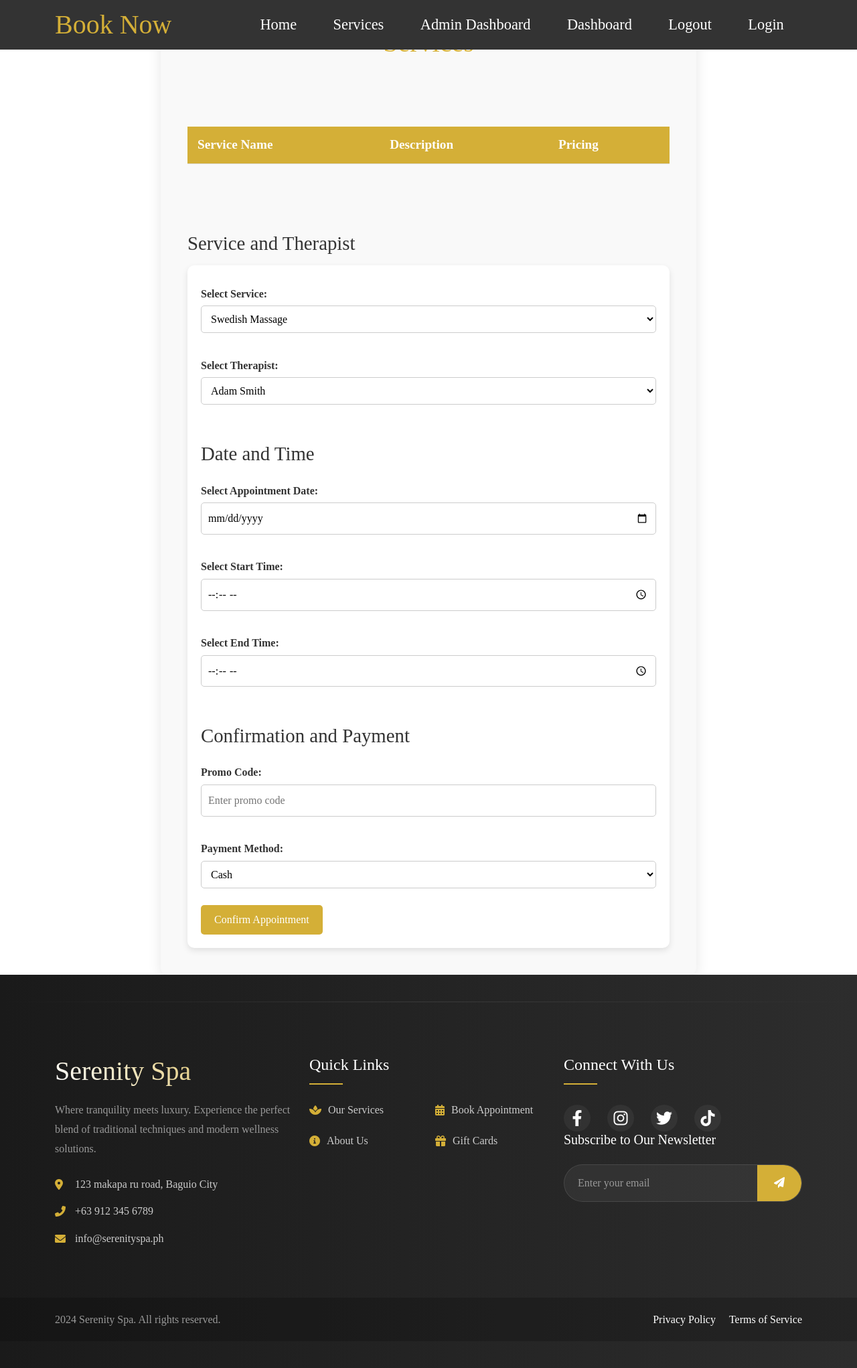
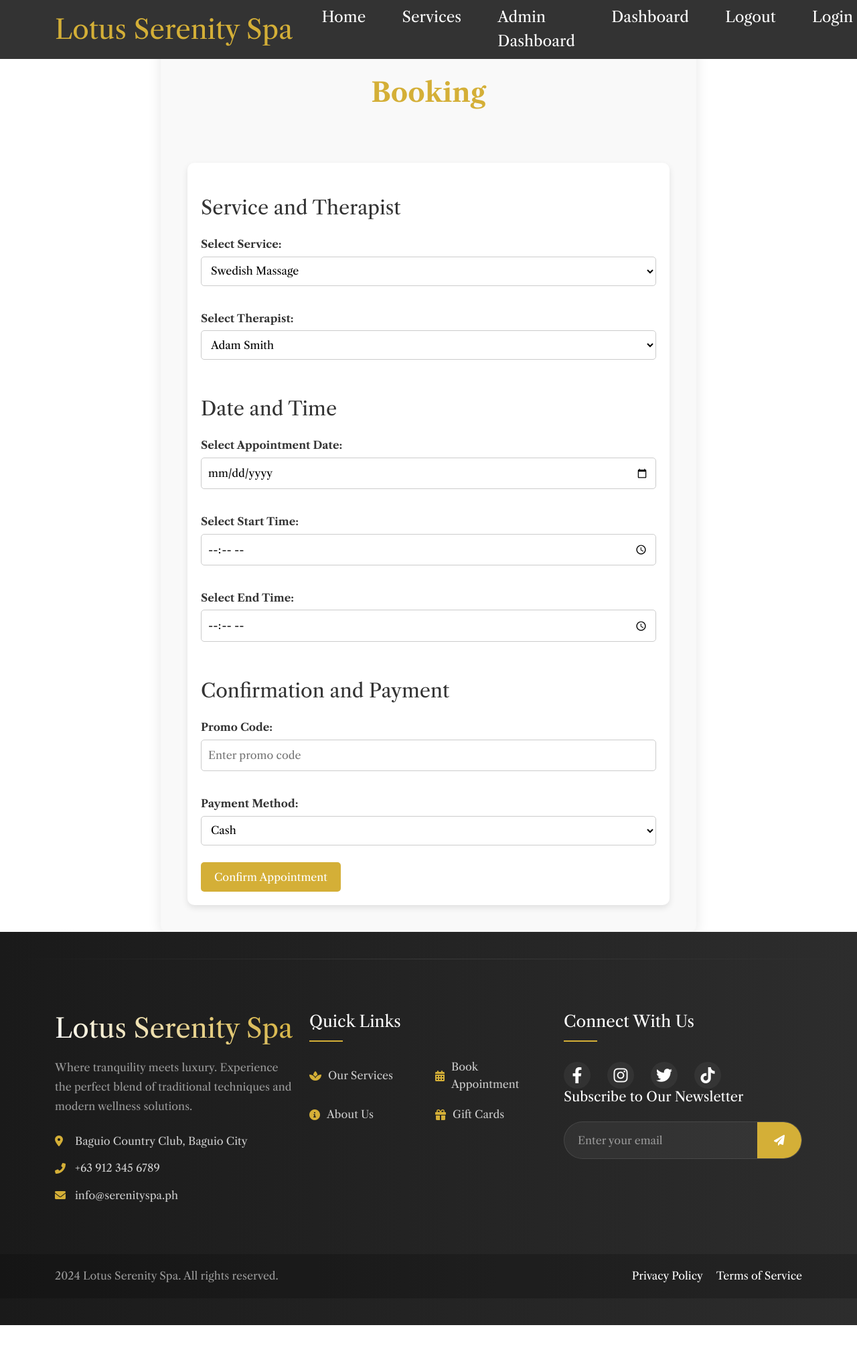
Before and after one commit to Ros-Salazar/3JFinalProj, a PHP site: page /booking.php in a window 1280 px wide. Shown: the whole page at 67% size. After the commit the page ends 1978 px from the top, so only its background shows below. Run offline with PHP 8.4, Linux system fonts and the light colour scheme; data comes from the database, SQL or seed files in the repository; lists and menus that the app fills with data are empty; some web fonts are replaced.

Commit message:
Changed font and removed the service table

```diff
--- a/booking.php
+++ b/booking.php
@@ -10,8 +10,10 @@
     <link href="css/styles.css" rel="stylesheet">
     <!-- Font Awesome -->
     <link rel="stylesheet" href="https://cdnjs.cloudflare.com/ajax/libs/font-awesome/6.0.0/css/all.min.css">
-    <!-- Manhattan Font -->
-    <link href="https://fonts.cdnfonts.com/css/manhattan-darling" rel="stylesheet">
+    <!-- Libre Caslon Text Font -->
+    <link rel="preconnect" href="https://fonts.googleapis.com">
+    <link rel="preconnect" href="https://fonts.gstatic.com" crossorigin>
+    <link href="https://fonts.googleapis.com/css2?family=Libre+Caslon+Text:wght@400;700&display=swap" rel="stylesheet">
 
     <link rel="icon" type="image/png" href="images/logo_favicon.png">
     <!-- For Apple devices -->
@@ -26,7 +28,7 @@
   <!-- Navigation -->
   <nav class="navbar navbar-expand-lg booking-navbar">
         <div class="container">
-            <a class="navbar-brand" href="#">Book Now</a>
+            <a class="navbar-brand" href="#">Lotus Serenity Spa</a>
             <button class="navbar-toggler" type="button" data-bs-toggle="collapse" data-bs-target="#navbarNav">
                 <span class="navbar-toggler-icon"></span>
             </button>
@@ -58,21 +60,21 @@
 
     <!-- Display services -->
     <div class="booking-container">
-        <h2 class="booking-title">Services</h2>
+        <div class="text-center mb-5">
+            <br>
+        </div>
+        <h2 class="booking-title">Booking</h2>
 
-        <br> <br>
-
-        <table class="table booking-table styled-table">
+        <!-- <table class="table booking-table styled-table">
             <thead>
                 <tr>
-                    <th>Service Name</th>
+                    <th>Service</th>
                     <th>Description</th>
                     <th>Pricing</th>
                 </tr>
             </thead>
             <tbody>
                 <?php
-                /*
                   // Connect to database
                   include "database.php";
                   // Get services
@@ -89,15 +91,14 @@
                   } else {
                       echo "<tr><td colspan='3'>No Services</td></tr>";
                   };
-                */?>
+                ?>
             </tbody>
-        </table>
+        </table> -->
 
         <br> <br>
 
-        <h3 class="booking-subtitle">Service and Therapist</h3>
-
         <form action="<?php $_SERVER['PHP_SELF'] ?>" method="post" class="booking-form">
+            <h3 class="booking-subtitle">Service and Therapist</h3>
             <label for="service">Select Service:</label>
             <select name="service_id" id="service_id" class="animated-dropdown" required>
                 <optgroup label="Services"></optgroup>
@@ -172,12 +173,12 @@
                     <!-- Contact Info -->
                     <div class="col-lg-4">
                         <div class="footer-info">
-                            <h3 class="brand-name">Serenity Spa</h3>
+                            <h3 class="brand-name">Lotus Serenity Spa</h3>
                             <p class="footer-desc">Where tranquility meets luxury. Experience the perfect blend of traditional techniques and modern wellness solutions.</p>
                             <div class="contact-info">
                                 <div class="contact-item">
                                     <i class="fas fa-map-marker-alt"></i>
-                                    <span>123 makapa ru road, Baguio City</span>
+                                    <span>Baguio Country Club, Baguio City</span>
                                 </div>
                                 <div class="contact-item">
                                     <i class="fas fa-phone-alt"></i>
@@ -255,7 +256,7 @@
             <div class="container">
                 <div class="row align-items-center">
                     <div class="col-md-6">
-                        <p class="copyright"> 2024 Serenity Spa. All rights reserved.</p>
+                        <p class="copyright"> 2024 Lotus Serenity Spa. All rights reserved.</p>
                     </div>
                     <div class="col-md-6">
                         <div class="footer-links">
--- a/css/styles.css
+++ b/css/styles.css
@@ -1,6 +1,7 @@
 /* General Styles */
 body, th,tr {
-    font-family: 'Manhattan Darling', serif;
+    font-family: 'Libre Caslon Text', serif;
+    font-size: 1rem;
     color: #333;
     margin: 0; /* Reset margin to avoid inconsistencies */
     padding: 0; /* Reset padding to avoid inconsistencies */
@@ -260,7 +264,7 @@
 }
 
 .navbar-brand {
-    font-family: 'Manhattan Darling', serif;
+    font-family: 'Libre Caslon Text', serif;
     font-size: 2.5rem;
     color: #fff !important;
     transition: all 0.3s ease;
@@ -342,7 +346,7 @@
 }
 
 .nav-link {
-    font-family: 'Manhattan Darling', serif;
+    font-family: 'Libre Caslon Text', serif;
     color: #fff !important;
     font-size: 1.4rem;
     padding: 0.5rem 1.5rem !important;
@@ -510,7 +514,7 @@
 }
 
 .brand-name {
-    font-family: 'Manhattan Darling', serif;
+    font-family: 'Libre Caslon Text', serif;
     font-size: 2.5rem;
     margin-bottom: 20px;
     background: linear-gradient(45deg, #fff, #d4af37);
@@ -740,6 +744,7 @@
 
 .booking-title {
     font-size: 2.5rem;
+    font-weight: 700;
     color: #d4af37; /* Gold color for luxury */
     text-align: center;
     margin-bottom: 30px;
@@ -765,6 +770,7 @@
 }
 
 .booking-table th {
+    font-weight: 400;
     background-color: #d4af37; /* Gold color for header */
     color: white;
 }
```
Also changed, not shown: other parts of css/styles.css (+14 -11 lines).
